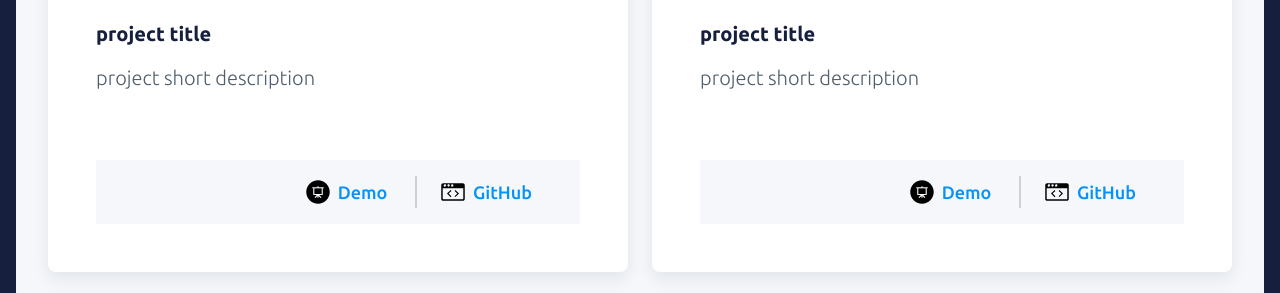
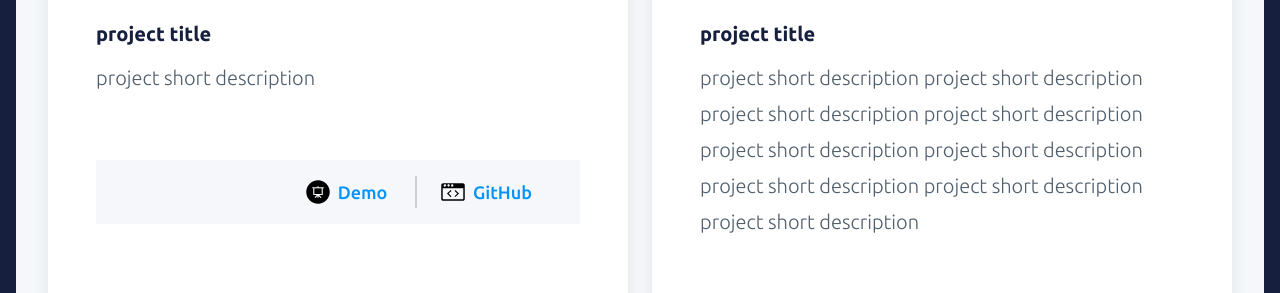
Before and after one commit to michal-robert-adamczyk/michal-robert-adamczyk.github.io, a website: page src/content/index.html in a window 1280 px wide. Shown: the part 2239-2532 px from the top of the page. Drawn offline with nearby package versions, Linux system fonts and the light colour scheme; files that its build step writes are made by us from their sources; files whose address does not match are found by name.

Commit message:
project card footer style

```diff
--- a/src/content/index.html
+++ b/src/content/index.html
@@ -104,7 +104,8 @@
             <div class="project__container">
               <img class="project__logo" src="assets/img/GitHub project.svg" alt="">
               <h3 class="project__title">project title</h3>
-              <p class="projects__description">project short description</p>
+              <p class="projects__description">project short description
+              </p>
               <div class="project__footer">
                 <a class="project__link project__link--demo" href="#" title="Demo: projecr_title.">Demo</a>
                 <a class="project__link project__link--code" href="#" title="Source code: projecr_title.">GitHub</a>
@@ -114,7 +115,15 @@
             <div class="project__container">
               <img class="project__logo" src="assets/img/GitHub project.svg" alt="">
               <h3 class="project__title">project title</h3>
-              <p class="projects__description">project short description</p>
+              <p class="projects__description">project short description
+                project short description
+                project short description
+                project short description
+                project short description
+                project short description
+                project short description
+                project short description
+                project short description</p>
               <div class="project__footer">
                 <a class="project__link project__link--demo" href="#" title="Demo: projecr_title.">Demo</a>
                 <a class="project__link project__link--code" href="#" title="Source code: projecr_title.">GitHub</a>
--- a/src/scss/modules/projects.scss
+++ b/src/scss/modules/projects.scss
@@ -32,13 +32,14 @@
     }
 
 }
-
-
 .project {
     background: #fff;
     box-shadow: 0px 6px 16px rgba(24, 41, 67, 0.09);
     border-radius: 8px;
     overflow: hidden;
+    display: flex;
+    flex-direction: column;
+    justify-content: space-between;
     &__container {
         padding: 3rem;
     }
@@ -47,7 +48,7 @@
         font-weight: 300;
         font-size: 1.125rem;
         line-height: 2rem;
-        margin: 0 0 4rem;
+        margin: 0;
     }
     &__footer {
         background: $light-gray;
```
